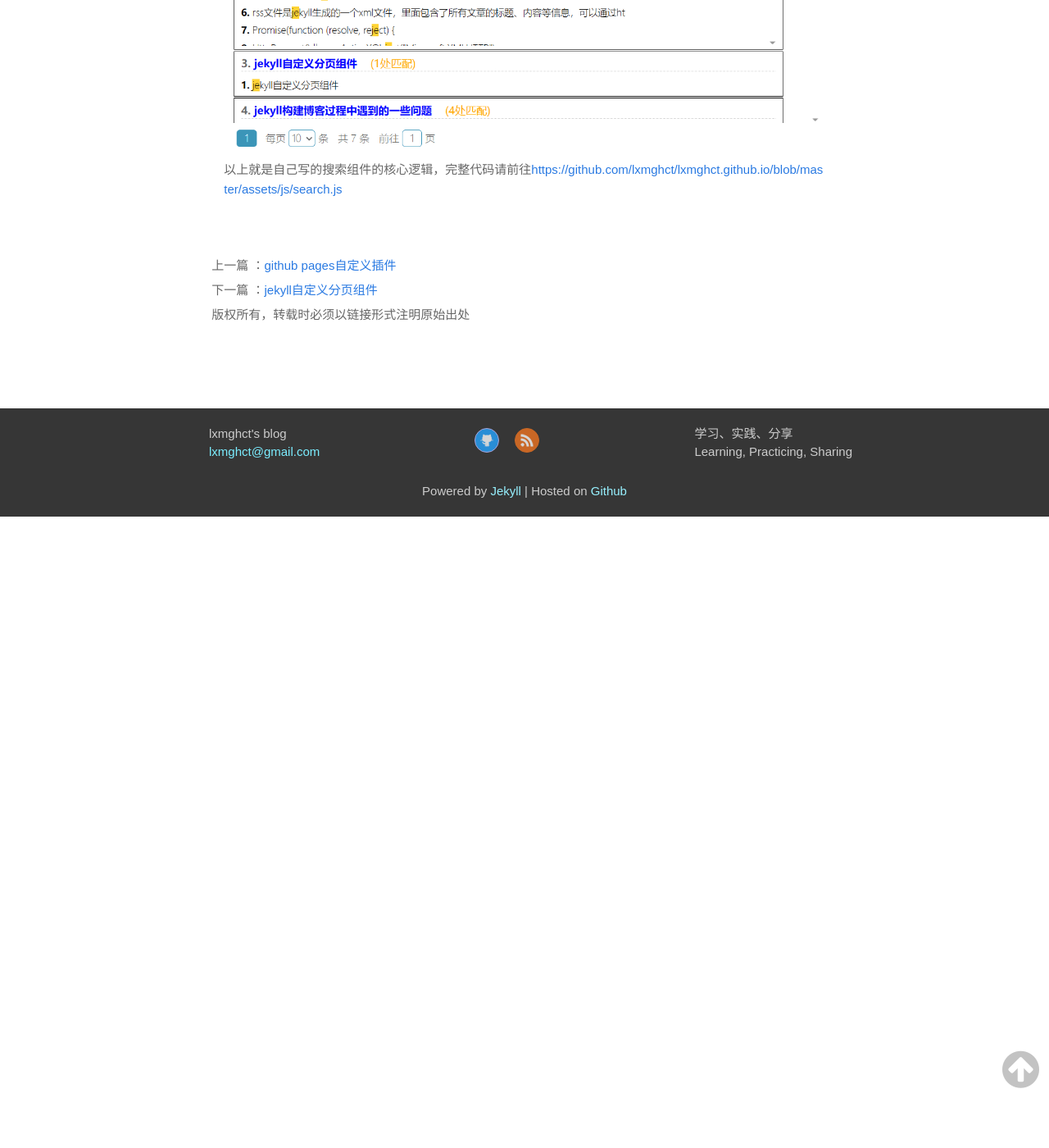
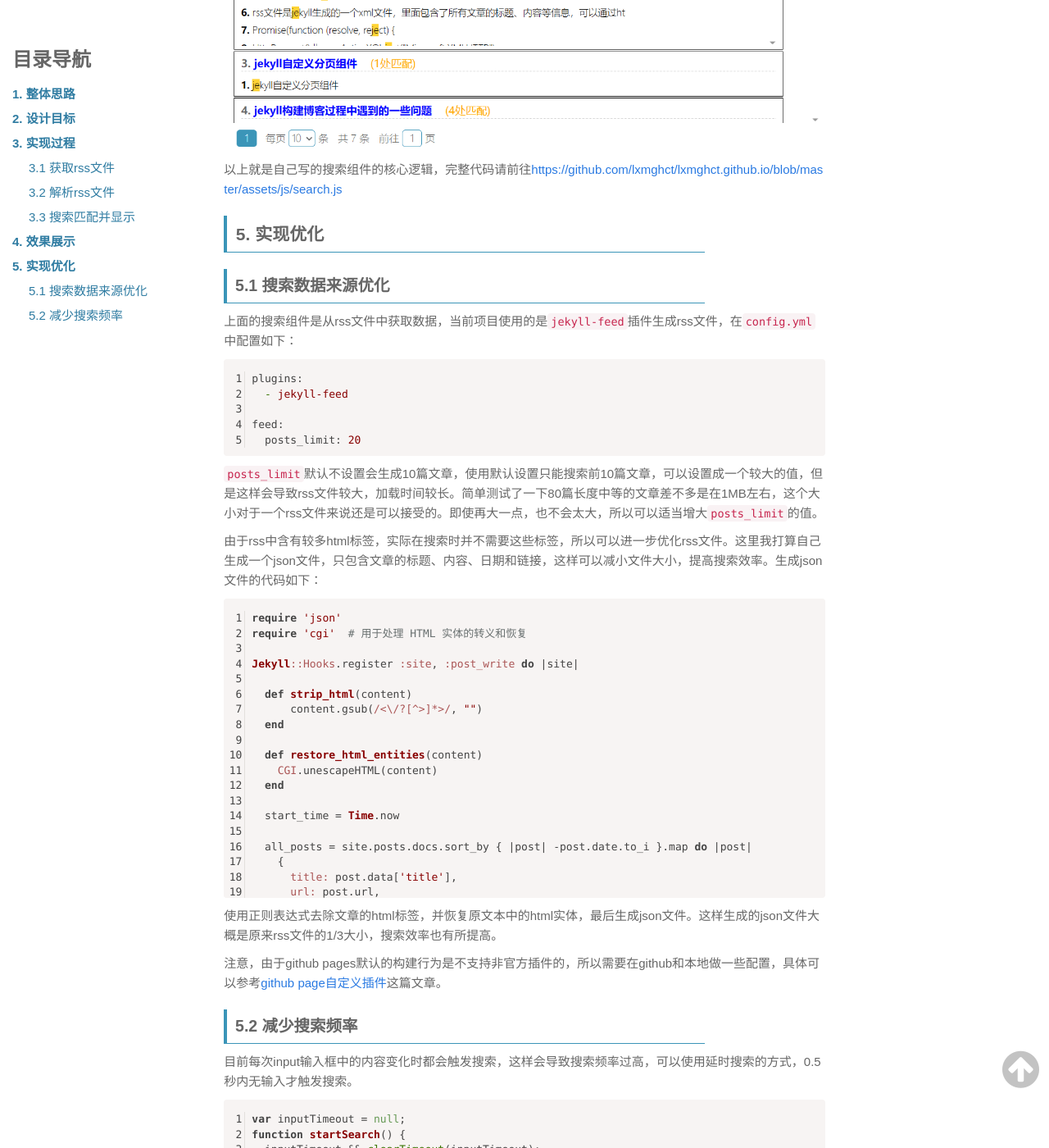
Before and after one commit to lxmghct/lxmghct.github.io, a Jekyll site: the page built from _posts/2023/10/2023-10-13-jekyll实现文章搜索功能.md, in a window 1280 px wide and 1400 px high, scrolled down 3605 px. Shown: the whole window at 82% size. Built offline with Jekyll 4.4.1, drawn with Linux system fonts in a browser that asks for light colours; before the commit the page ends 4235 px from its top, so only the background shows below that; some of the changed text lies outside the part shown.

Commit message:
Update: 2023-10-13-jekyll实现文章搜索功能.md

````diff
--- a/_posts/2023/10/2023-10-13-jekyll实现文章搜索功能.md
+++ b/_posts/2023/10/2023-10-13-jekyll实现文章搜索功能.md
@@ -12,7 +12,7 @@ tags: jekyll 前端
 ![vscode搜索](/post_assets/images/2023/10/13-vscode-global-search.png)
 
 ## 1. 整体思路
-搜索时从rss文件中获取所有文章的标题、内容等信息，然后根据搜索关键词匹配文章标题和内容，将匹配的文章显示出来。
+搜索时从rss文件中获取所有文章的标题、内容等信息，然后根据搜索关键词匹配文章标题和内容，将匹配的文章显示出来。参考了[https://knightyun.github.io/2019/03/04/articles-search](https://knightyun.github.io/2019/03/04/articles-search)这篇文章。
 
 ## 2. 设计目标
 能够实现搜索文章标题和内容，显示匹配的条目，不仅是文章的标题，还要把每一条匹配的内容前后的一些内容显示出来，以便用户更好的了解匹配的内容，并能点击跳转到对应的文章（跳转到文章中匹配的位置这个功能暂时先不做）。做成类似于vscode的全局搜索功能。
@@ -111,3 +111,80 @@ function getMatchedPositions(keyword, content) {
 ![搜索结果](/post_assets/images/2023/10/13-search-preview.png)
 
 以上就是自己写的搜索组件的核心逻辑，完整代码请前往[https://github.com/lxmghct/lxmghct.github.io/blob/master/assets/js/search.js](https://github.com/lxmghct/lxmghct.github.io/blob/master/assets/js/search.js)
+
+## 5. 实现优化
+### 5.1 搜索数据来源优化
+上面的搜索组件是从rss文件中获取数据，当前项目使用的是`jekyll-feed`插件生成rss文件，在`config.yml`中配置如下：
+```yaml
+plugins:
+  - jekyll-feed
+
+feed:
+  posts_limit: 20
+```
+
+`posts_limit`默认不设置会生成10篇文章，使用默认设置只能搜索前10篇文章，可以设置成一个较大的值，但是这样会导致rss文件较大，加载时间较长。简单测试了一下80篇长度中等的文章差不多是在1MB左右，这个大小对于一个rss文件来说还是可以接受的。即使再大一点，也不会太大，所以可以适当增大`posts_limit`的值。
+
+
+由于rss中含有较多html标签，实际在搜索时并不需要这些标签，所以可以进一步优化rss文件。这里我打算自己生成一个json文件，只包含文章的标题、内容、日期和链接，这样可以减小文件大小，提高搜索效率。生成json文件的代码如下：
+
+```ruby
+require 'json'
+require 'cgi'  # 用于处理 HTML 实体的转义和恢复
+
+Jekyll::Hooks.register :site, :post_write do |site|
+
+  def strip_html(content)
+      content.gsub(/<\/?[^>]*>/, "")
+  end
+
+  def restore_html_entities(content)
+    CGI.unescapeHTML(content)
+  end
+
+  start_time = Time.now
+
+  all_posts = site.posts.docs.sort_by { |post| -post.date.to_i }.map do |post|
+    {
+      title: post.data['title'],
+      url: post.url,
+      date: post.date,
+      content: restore_html_entities(strip_html(post.content))
+    }
+  end
+
+  File.open('_site/assets/posts.json', 'w') do |file|
+    file.write(JSON.pretty_generate(all_posts))
+  end
+
+end
+```
+使用正则表达式去除文章的html标签，并恢复原文本中的html实体，最后生成json文件。这样生成的json文件大概是原来rss文件的1/3大小，搜索效率也有所提高。
+
+
+注意，由于github pages默认的构建行为是不支持非官方插件的，所以需要在github和本地做一些配置，具体可以参考[github page自定义插件](../../../../技术探索/2023/10/13/github-page自定义插件.html)这篇文章。
+
+
+### 5.2 减少搜索频率
+目前每次input输入框中的内容变化时都会触发搜索，这样会导致搜索频率过高，可以使用延时搜索的方式，0.5秒内无输入才触发搜索。
+```javascript
+var inputTimeout = null;
+function startSearch() {
+  inputTimeout && clearTimeout(inputTimeout);
+  if (articleData.length === 0) {
+    getJsonData().then(() => {
+      getSearchResult();
+      renderSearchResult();
+    })
+  } else {
+    getSearchResult();
+    renderSearchResult();
+  }
+}
+searchInput.addEventListener("input", function () {
+  inputTimeout && clearTimeout(inputTimeout);
+  inputTimeout = setTimeout(() => {
+    startSearch();
+  }, 500);
+});
+```
````
Also changed, not shown: _posts/2023/10/2023-10-13-github page自定义插件.md (+1 -1 lines).
